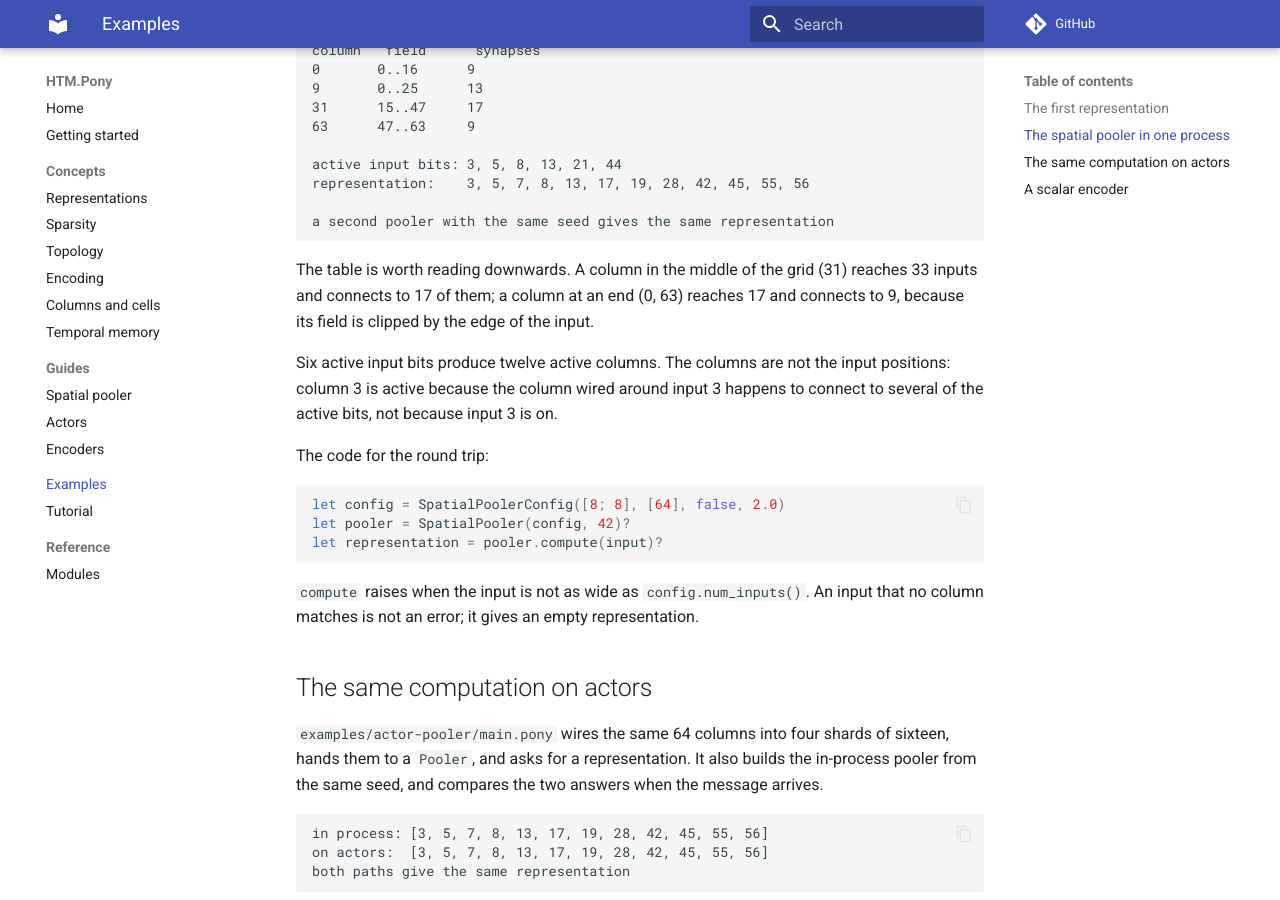
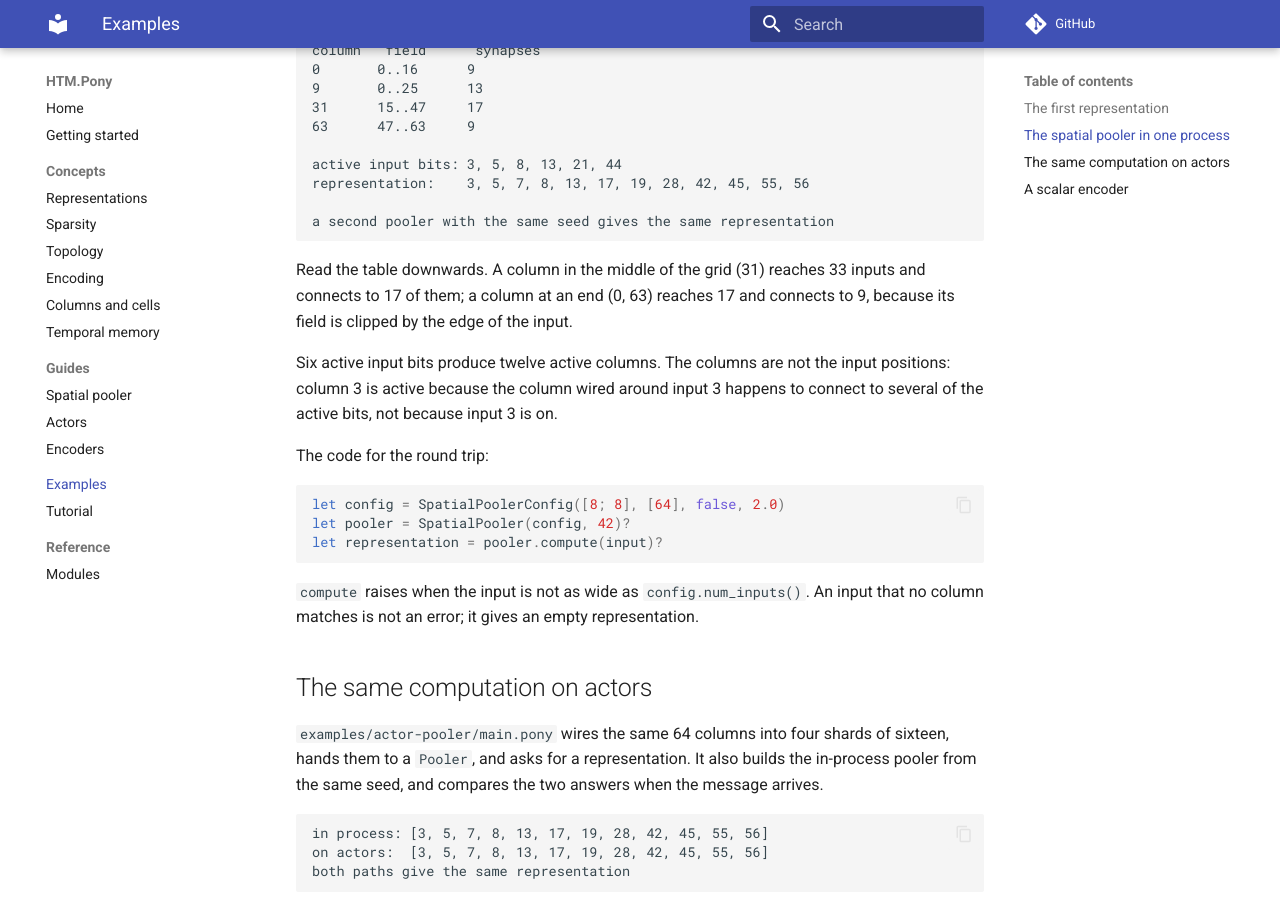
Before and after one commit to d-led/htm.pony, an MkDocs documentation site: the page built from docs/examples.md, in a window 1280 px wide and 900 px high, scrolled down 1108 px. Built offline with MkDocs 1.6.1 and Material for MkDocs 9.7.7, drawn with Linux system fonts in a browser that asks for light colours; comment, search, counter and statistics services are not loaded.

Commit message:
Drop filler phrasing from two sentences

````diff
--- a/docs/examples.md
+++ b/docs/examples.md
@@ -63,9 +63,9 @@ representation:    3, 5, 7, 8, 13, 17, 19, 28, 42, 45, 55, 56
 a second pooler with the same seed gives the same representation
 ```
 
-The table is worth reading downwards. A column in the middle of the grid (31)
-reaches 33 inputs and connects to 17 of them; a column at an end (0, 63) reaches
-17 and connects to 9, because its field is clipped by the edge of the input.
+Read the table downwards. A column in the middle of the grid (31) reaches 33
+inputs and connects to 17 of them; a column at an end (0, 63) reaches 17 and
+connects to 9, because its field is clipped by the edge of the input.
 
 Six active input bits produce twelve active columns. The columns are not the
 input positions: column 3 is active because the column wired around input 3
````
Also changed, not shown: docs/concepts/columns-and-cells.md (+1 -1 lines).
